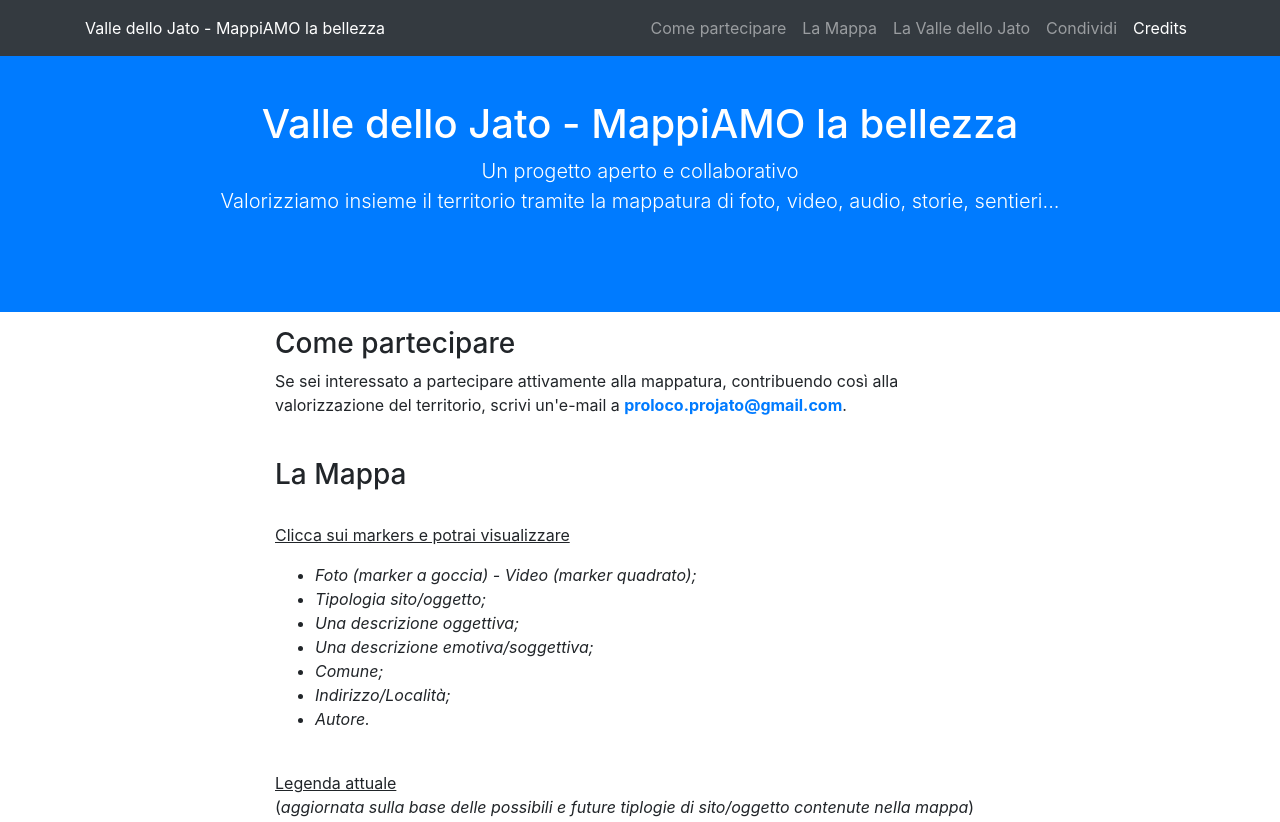
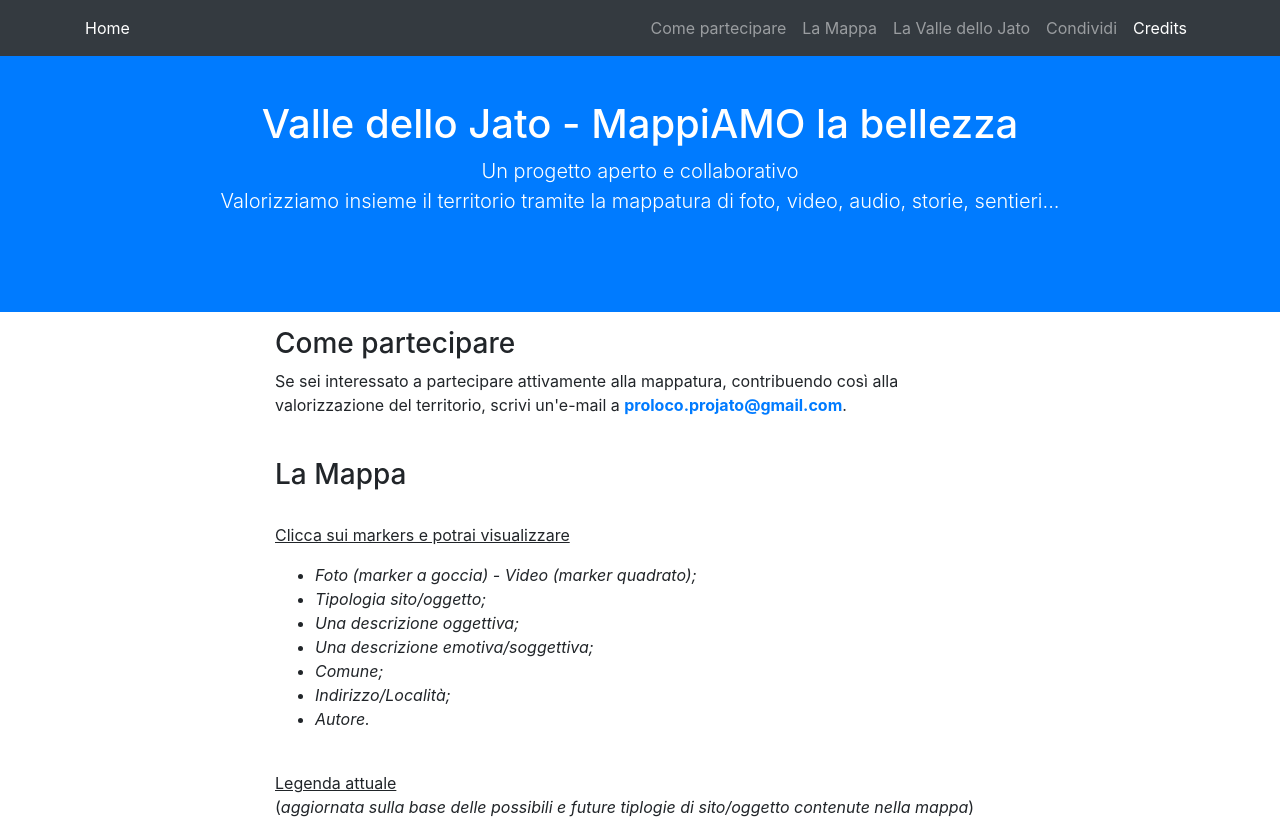
Before and after one commit to proloco-projato/mappiamolabellezza, a website with bundled scripts: page index.html in a window 1280 px wide. Shown: the top 822 px of the page. Built offline with nearby package versions, Linux system fonts and the light colour scheme.

Commit message:
update home button

```diff
--- a/index.html
+++ b/index.html
@@ -56,7 +56,7 @@
   <!-- Navigation -->
   <nav class="navbar navbar-expand-lg navbar-dark bg-dark fixed-top" id="mainNav">
     <div class="container">
-      <a class="navbar-brand js-scroll-trigger" href="#page-top">Valle dello Jato - MappiAMO la bellezza</a>
+      <a class="navbar-brand js-scroll-trigger" href="./index.html">Home</a>
       <button class="navbar-toggler" type="button" data-toggle="collapse" data-target="#navbarResponsive" aria-controls="navbarResponsive" aria-expanded="false" aria-label="Toggle navigation">
         <span class="navbar-toggler-icon"></span>
       </button>
```
